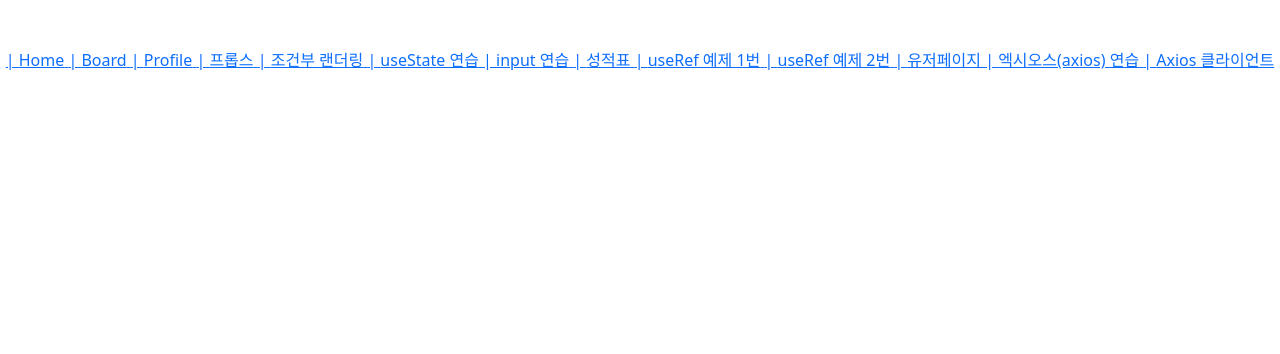
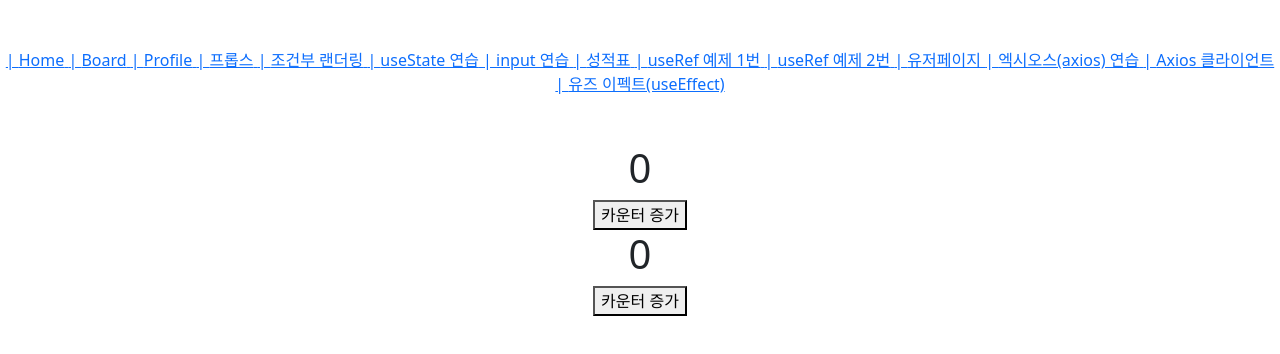
Before and after one commit to dayoung077/react-vite-ydy-example2, a React (Vite) app: page /effect in a window 1280 px wide. Shown: the top 354 px of the page. Built offline with nearby package versions, Linux system fonts and the light colour scheme.

Commit message:
useEffect

```diff
--- /dev/null
+++ b/src/components/UseEffectExample.jsx
@@ -0,0 +1,40 @@
+import React, { useState } from 'react'
+
+// 정리하면 아래와 같다.
+
+// useEffect(() => {
+//   // 매 렌더링마다 실행
+// });
+
+// useEffect(() => {
+//   // 컴포넌트가 처음 렌더링된 실행
+// }, []);
+
+// useEffect(() => {
+//   // 컴포넌트가 처음 렌더링된 이후 실행
+//   // a나 b가 변경되어 컴포넌트가 재렌더링된 이후 실행
+// }, [a, b]);
+
+const UseEffectExample = () => {
+  const [firstCount, setFirstCount] = useState(0)
+  const [secondCount, setSecondCount] = useState(0)
+
+  const firstCountHandler = () => {
+    setFirstCount((s) => s + 1)
+  }
+
+  const secondCountHandler = () => {
+    setSecondCount((s) => s + 1)
+  }
+
+  return (
+    <div>
+      <h1>{firstCount}</h1>
+      <button onClick={firstCountHandler}>카운터 증가</button>
+      <h1 id="hi">{secondCount}</h1>
+      <button onClick={secondCountHandler}>카운터 증가</button>
+    </div>
+  )
+}
+
+export default UseEffectExample
--- /dev/null
+++ b/src/pages/UseEffectPage.jsx
@@ -0,0 +1,13 @@
+import React from 'react'
+import UseEffectExample from '../components/UseEffectExample'
+
+const UseEffectPage = () => {
+  // prettier-ignore
+  return (
+    <div className="text-center mt-5">
+      <UseEffectExample></UseEffectExample>
+    </div>
+  );
+}
+
+export default UseEffectPage
--- a/src/route/Routes.jsx
+++ b/src/route/Routes.jsx
@@ -11,7 +11,8 @@
 import UseRefPage2 from '../pages/UseRefPage2'
 import UserCrudPage from '../pages/UserCrudPage'
 import AxiosPage from '../pages/AxiosPage'
-import AxiosClientPage from './../pages/AxiosClientPage'
+import AxiosClientPage from '../pages/AxiosClientPage'
+import UseEffectPage from '../pages/UseEffectPage'
 
 // React Routes, Route 사용 시 배열로 관리하기
 const routes = [
@@ -85,6 +86,12 @@
     element: <AxiosClientPage />,
     title: 'Axios 클라이언트',
   },
+
+  {
+    path: '/effect',
+    element: <UseEffectPage />,
+    title: '유즈 이펙트(useEffect)',
+  },
 ]
 
 export default routes
```
